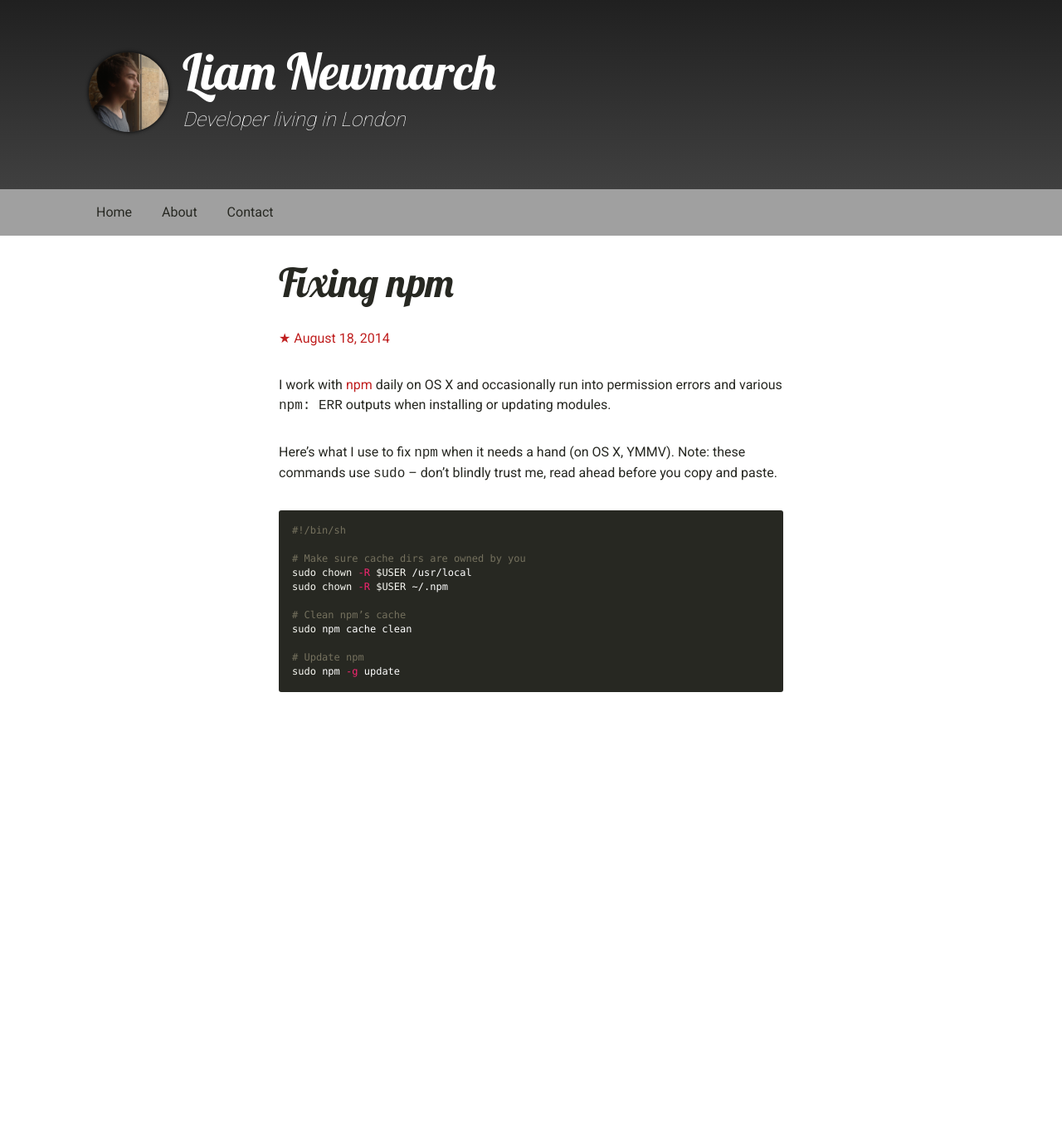
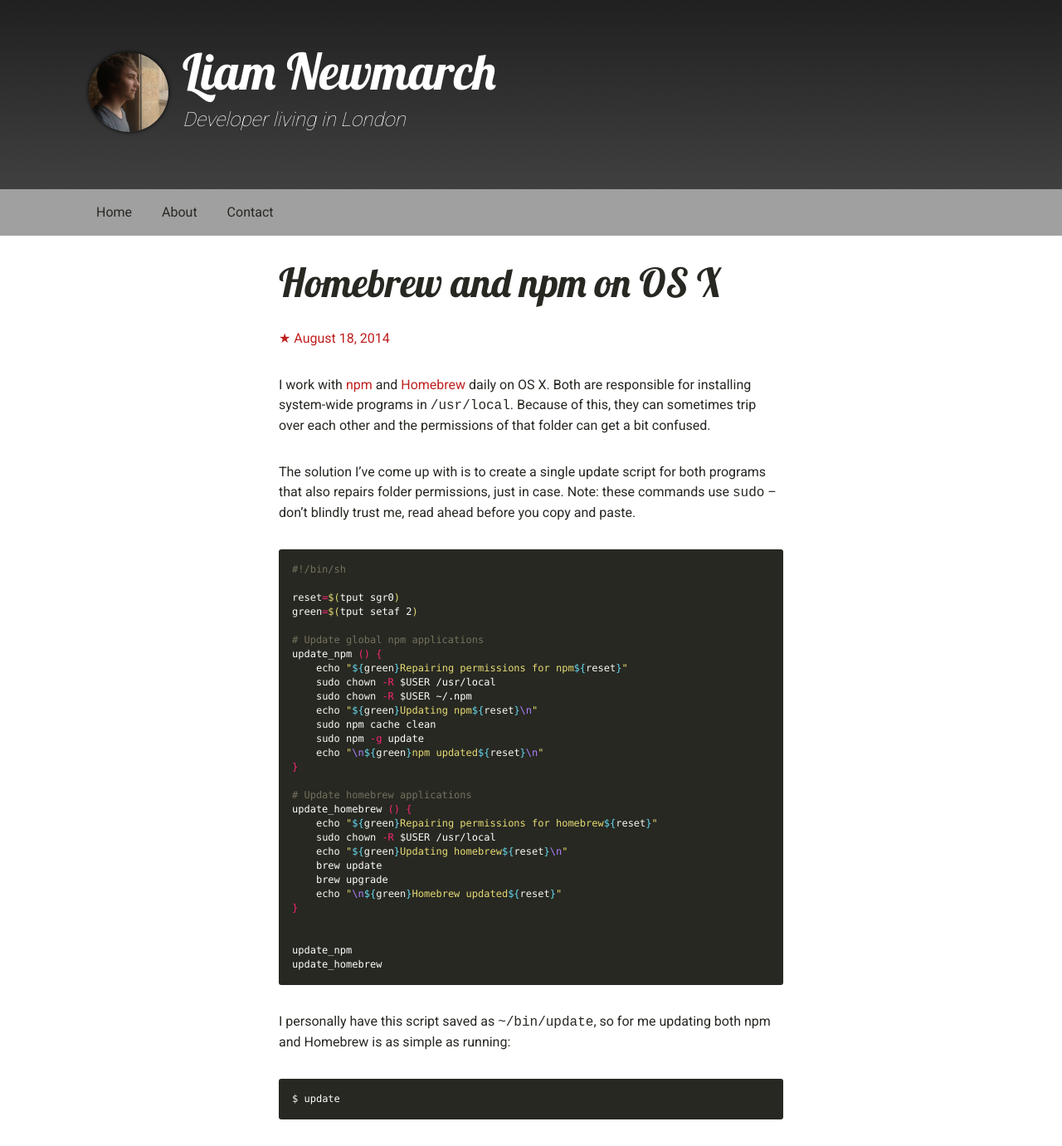
Before and after one commit to liamnewmarch/liamnewmarch.co.uk, a Jekyll site: the page built from _posts/2014-08-18-npm.md, in a window 1280 px wide. Shown: the whole page at 83% size. Built offline with Jekyll 4.4.1, drawn with Linux system fonts in a browser that asks for light colours; comment, search, counter and statistics services are not loaded; before the commit the page ends 900 px from its top, so only the background shows below that.

Commit message:
Updated npm article to use new npm/brew script

```diff
--- a/_posts/2014-08-18-npm.md
+++ b/_posts/2014-08-18-npm.md
@@ -1,24 +1,49 @@
 ---
-title: Fixing npm
+title: Homebrew and npm on OS X
 layout: post
 ---
 
-I work with [npm][npm] daily on OS X and occasionally run into permission errors and various `npm: ERR` outputs when installing or updating modules.
+I work with [npm][npm] and [Homebrew][brew] daily on OS X. Both are responsible for installing system-wide programs in `/usr/local`. Because of this, they can sometimes trip over each other and the permissions of that folder can get a bit confused.
 
-Here’s what I use to fix `npm` when it needs a hand (on OS X, YMMV). Note: these commands use `sudo` – don’t blindly trust me, read ahead before you copy and paste.
+The solution I’ve come up with is to create a single update script for both programs that also repairs folder permissions, just in case. Note: these commands use `sudo` – don’t blindly trust me, read ahead before you copy and paste.
 
 {% highlight bash %}
 #!/bin/sh
 
-# Make sure cache dirs are owned by you
-sudo chown -R $USER /usr/local
-sudo chown -R $USER ~/.npm
+reset=$(tput sgr0)
+green=$(tput setaf 2)
 
-# Clean npm’s cache
-sudo npm cache clean
+# Update global npm applications
+update_npm () {
+	echo "${green}Repairing permissions for npm${reset}"
+	sudo chown -R $USER /usr/local
+	sudo chown -R $USER ~/.npm
+	echo "${green}Updating npm${reset}\n"
+	sudo npm cache clean
+	sudo npm -g update
+	echo "\n${green}npm updated${reset}\n"
+}
 
-# Update npm
-sudo npm -g update
+# Update homebrew applications
+update_homebrew () {
+	echo "${green}Repairing permissions for homebrew${reset}"
+	sudo chown -R $USER /usr/local
+	echo "${green}Updating homebrew${reset}\n"
+	brew update
+	brew upgrade
+	echo "\n${green}Homebrew updated${reset}"
+}
+
+
+update_npm
+update_homebrew
+{% endhighlight %}
+
+I personally have this script saved as `~/bin/update`, so for me updating both npm and Homebrew is as simple as running:
+
+{% highlight bash %}
+$ update
 {% endhighlight %}
 
 [npm]: https://www.npmjs.org
+[brew]: http://brew.sh
```
